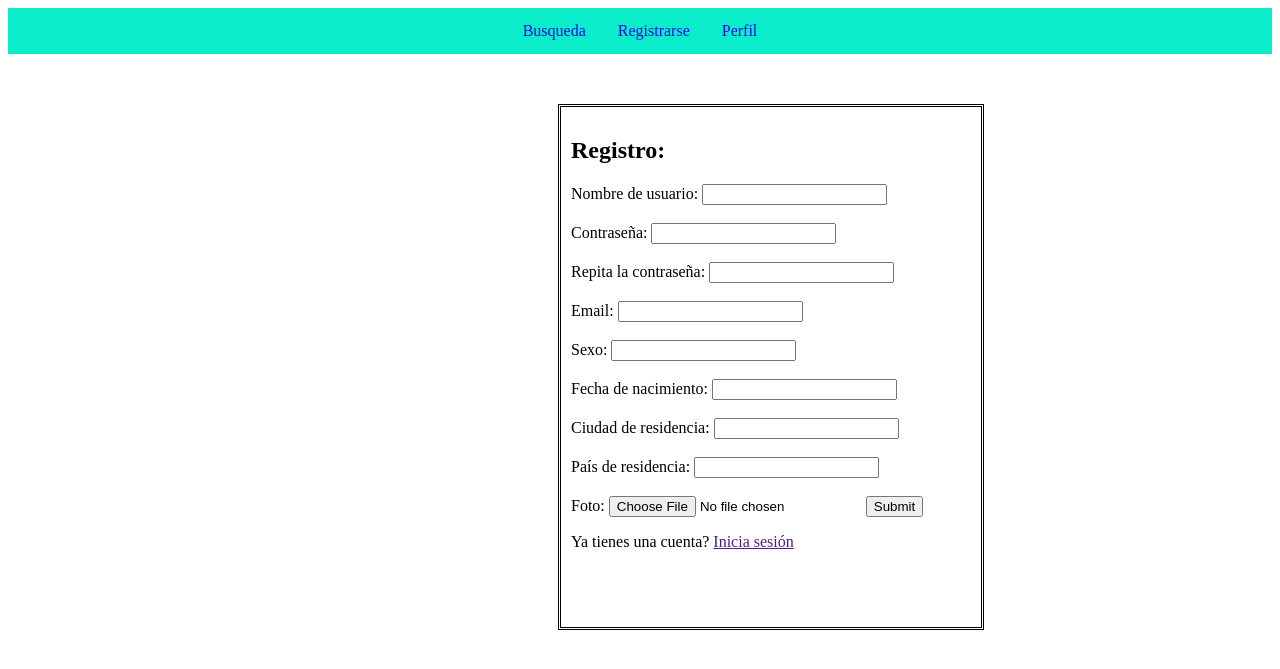
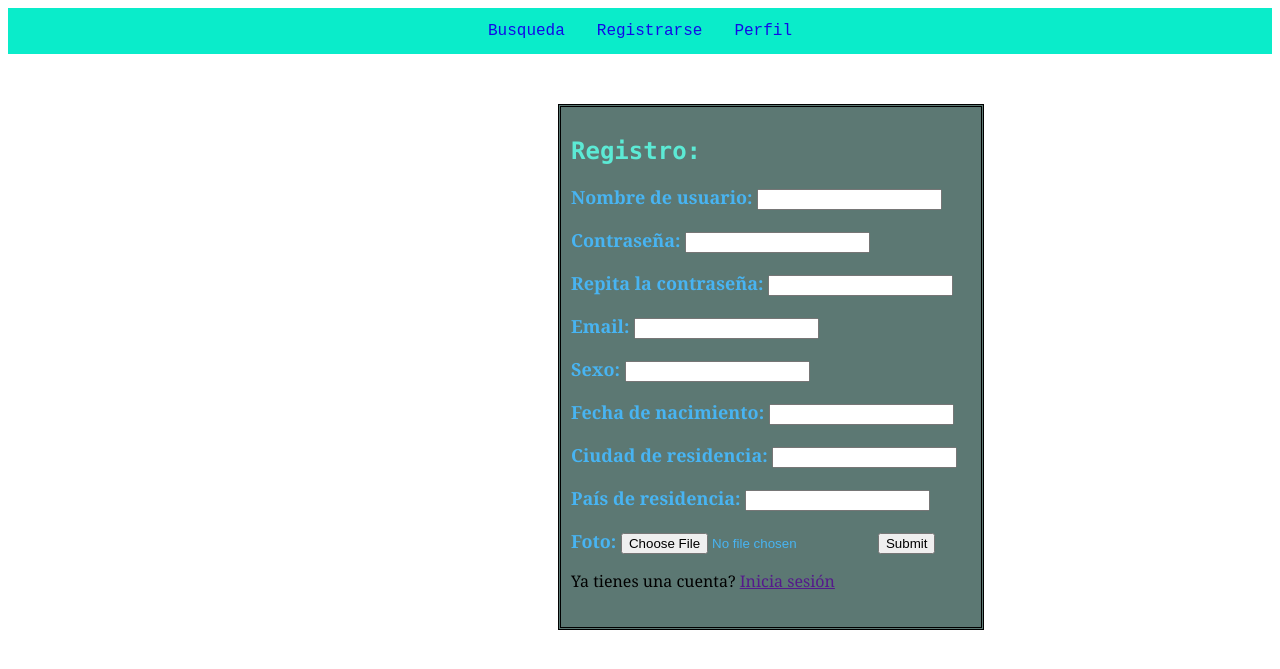
Before and after one commit to rp4701738-a11y/Practica4, a PHP site: page /signIn.html in a window 1280 px wide. Shown: the top 669 px of the page. Run offline with PHP 8.4, Linux system fonts and the light colour scheme.

Commit message:
Estilo de la página ha sido definido

```diff
--- a/signIn.html
+++ b/signIn.html
@@ -5,6 +5,7 @@
     <meta name="viewport" content="width=device-width, initial-scale=1.0">
     <title>Sign In</title>
     <link rel="stylesheet" href="style/signIn.css">
+    <link rel="stylesheet" href="style/barraNav.css">
 </head>
 <body>
     <nav>
@@ -12,20 +13,20 @@
             <li><a href="busqueda.html" id="rgr"><span>Busqueda </span></a></li>
             <li><a href="signIn.html" id="lgn"><span>Registrarse</span></a></li>
             <li><a href="partePrivada.html" id="rgr"><span>Perfil </span></a></li>
-    </ul>
+        </ul>
     </nav>
     <section id="signIn">
         <h1>Registro:</h1>
         <form action="index2.html">
-            <label">Nombre de usuario: <input type="text" minlength="3" maxlength="15" pattern="[a-zA-Z0-9]" required></label>
-            <br><br><label">Contraseña: <input type="password" pattern="[a-zA-Z0-9]-_" required></label>
-            <br><br><label">Repita la contraseña: <input type="password" required></label>
-            <br><br><label">Email: <input type="email" required></label>
-            <br><br><label">Sexo: <input type="text" required></label>
-            <br><br><label">Fecha de nacimiento: <input type="text" required></label>
-            <br><br><label">Ciudad de residencia: <input type="text" ></label>
-            <br><br><label">País de residencia: <input type="text" ></label>
-            <br><br><label">Foto: <input type="file" ></label>
+            <label>Nombre de usuario: <input type="text" minlength="3" maxlength="15" pattern="[a-zA-Z0-9]" required></label>
+            <br><br><label>Contraseña: <input type="password" pattern="[a-zA-Z0-9]-_" required></label>
+            <br><br><label>Repita la contraseña: <input type="password" required></label>
+            <br><br><label>Email: <input type="email" required></label>
+            <br><br><label>Sexo: <input type="text" required></label>
+            <br><br><label>Fecha de nacimiento: <input type="text" required></label>
+            <br><br><label>Ciudad de residencia: <input type="text" ></label>
+            <br><br><label>País de residencia: <input type="text" ></label>
+            <br><br><label>Foto: <input type="file" ></label>
             <input type="submit">
         </form>
         <p>Ya tienes una cuenta? <a href="">Inicia sesión</a></p>
--- /dev/null
+++ b/style/barraNav.css
@@ -0,0 +1,20 @@
+ul {
+  list-style-type: none;
+  margin: 0;
+  padding: 0;
+  background-color: #0aecca;
+  display: flex;
+  justify-content: center;
+  font-family: 'Courier New', Courier, monospace;
+}
+
+ul li a {
+  display: block;
+  color: rgb(18, 10, 231);
+  padding: 14px 16px;
+  text-decoration: none;
+}
+
+ul li a:hover {
+  background-color: rgb(127, 213, 203);
+}
--- a/style/signIn.css
+++ b/style/signIn.css
@@ -9,23 +9,24 @@
     padding: 10px;
     bottom: -50px;
     border-style: double;
-}
-ul {
-  list-style-type: none;
-  margin: 0;
-  padding: 0;
-  background-color: #0aecca;
-  display: flex;
-  justify-content: center;
+    background-color: #5c7873;
 }
 
-ul li a {
-  display: block;
-  color: rgb(18, 10, 231);
-  padding: 14px 16px;
-  text-decoration: none;
+/*Para titulos*/
+h1 {
+  color: #5cead5;
+  font-family: "Monaco", monospace;
 }
 
-ul li a:hover {
-  background-color: #111111;
+/*Para los campos de los formulario*/
+label {
+  font-size: large;
+  color: #48b4f2;
+  font-weight: bold;
+  font-family: "Georgia", serif;
 }
+
+/*Iniciar sesion*/
+p {
+  font-family: "Georgia", serif;
+}
```
